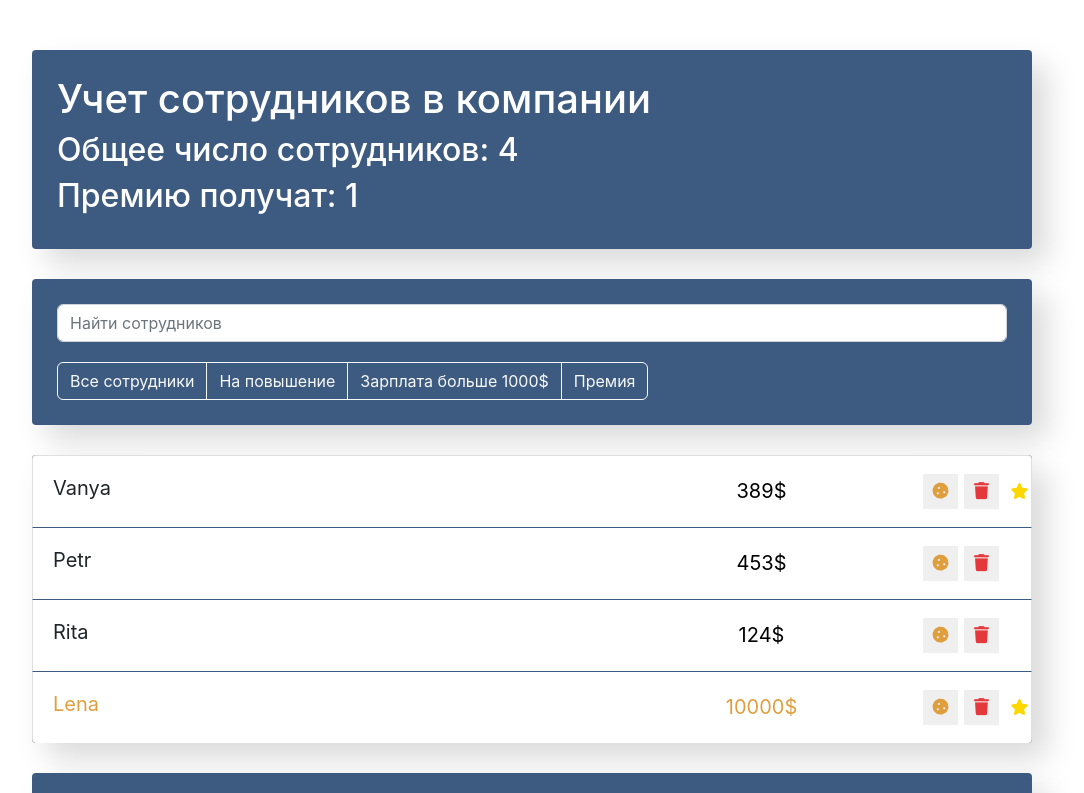
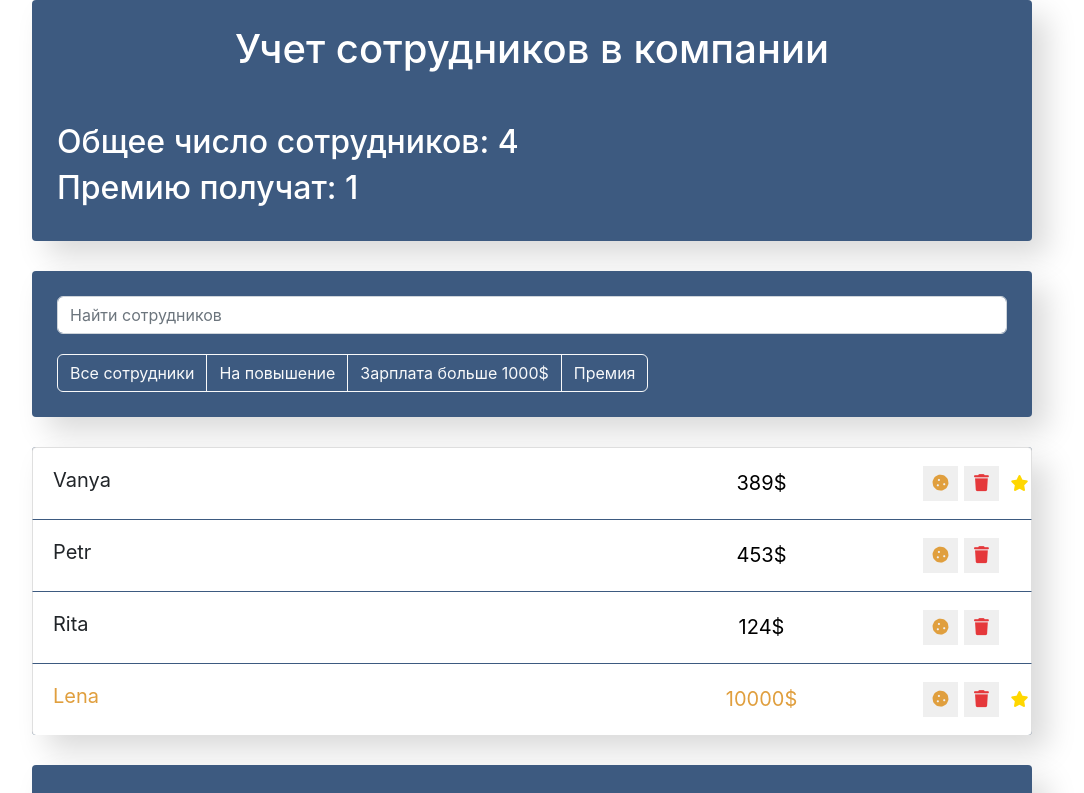
Before and after one commit to millisabel/udemy-react, a React (Create React App) app: page / in a window 1280 px wide. Shown: the top 793 px of the page, without its empty margins (108-1192 px from the left). Built offline with nearby package versions, Linux system fonts and the light colour scheme.

Commit message:
update: update style

```diff
--- a/src/components/app-info/app-info.css
+++ b/src/components/app-info/app-info.css
@@ -5,3 +5,9 @@
     box-shadow: 15px 15px 30px rgba(0, 0, 0, .15);
     color: #fff;
 }
+
+.app-title{
+    margin-bottom: 50px;
+
+    text-align: center;
+}
--- a/src/components/app-info/app-info.js
+++ b/src/components/app-info/app-info.js
@@ -3,7 +3,7 @@ import './app-info.css';
 const AppInfo = ({increase, employees}) => {
     return (
         <div className='app-info'>
-            <h1>Учет сотрудников в компании</h1>
+            <h1 className='app-title'>Учет сотрудников в компании</h1>
             <h2>Общее число сотрудников: {employees}</h2>
             <h2>Премию получат: {increase}</h2>
         </div>
--- a/src/index.css
+++ b/src/index.css
@@ -1,5 +1,5 @@
 body {
-  margin: 50px 0;
+  margin: 0 auto;
   font-family: -apple-system, BlinkMacSystemFont, 'Segoe UI', 'Roboto', 'Oxygen',
     'Ubuntu', 'Cantarell', 'Fira Sans', 'Droid Sans', 'Helvetica Neue',
     sans-serif;
```
